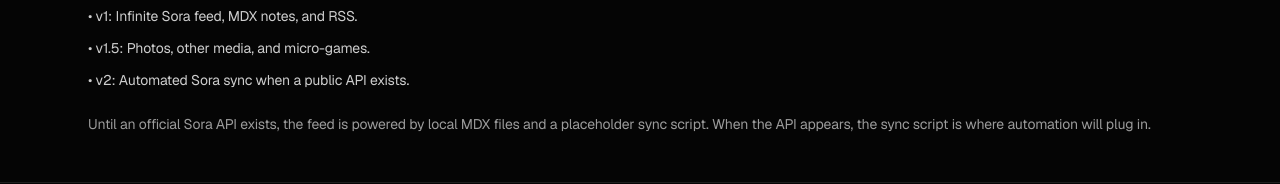
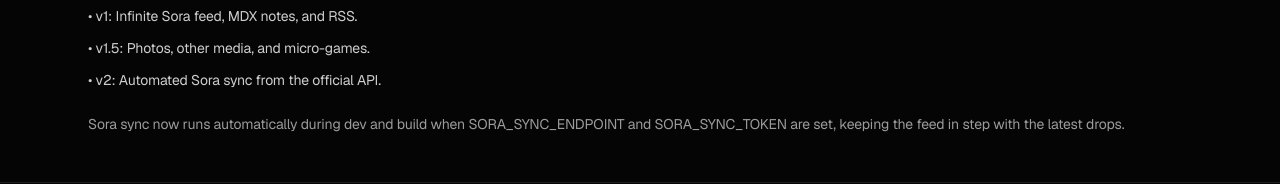
Before and after one commit to tfpickard/stupid-hair, a Next.js app: page /about in a window 1280 px wide. Shown: the part 335-519 px from the top of the page. Built offline with nearby package versions, Linux system fonts and the light colour scheme.

Commit message:
Automate Sora media sync in dev and build

```diff
--- a/app/about/page.tsx
+++ b/app/about/page.tsx
@@ -24,12 +24,12 @@ export default function AboutPage() {
         <ul className="space-y-3">
           <li>• v1: Infinite Sora feed, MDX notes, and RSS.</li>
           <li>• v1.5: Photos, other media, and micro-games.</li>
-          <li>• v2: Automated Sora sync when a public API exists.</li>
+          <li>• v2: Automated Sora sync from the official API.</li>
         </ul>
         <p className="text-white/60">
-          Until an official Sora API exists, the feed is powered by local MDX
-          files and a placeholder sync script. When the API appears, the sync
-          script is where automation will plug in.
+          Sora sync now runs automatically during dev and build when
+          SORA_SYNC_ENDPOINT and SORA_SYNC_TOKEN are set, keeping the feed in
+          step with the latest drops.
         </p>
       </div>
     </div>
--- a/package.json
+++ b/package.json
@@ -3,7 +3,9 @@
   "version": "0.1.0",
   "private": true,
   "scripts": {
+    "predev": "bun scripts/media-sync.ts && bun scripts/media-build-index.ts",
     "dev": "next dev",
+    "prebuild": "bun scripts/media-sync.ts && bun scripts/media-build-index.ts",
     "build": "next build",
     "start": "next start",
     "lint": "eslint",
```
